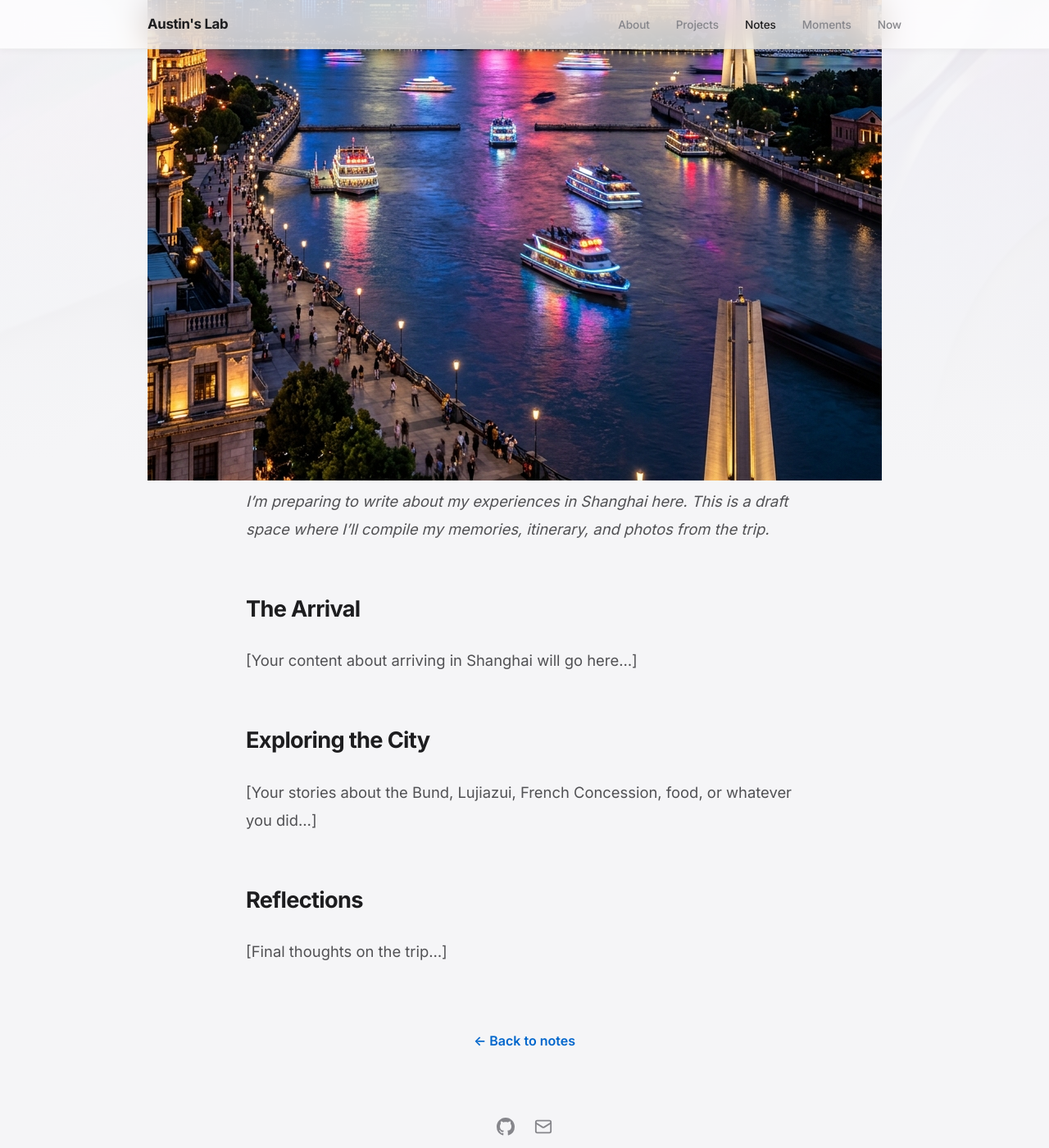
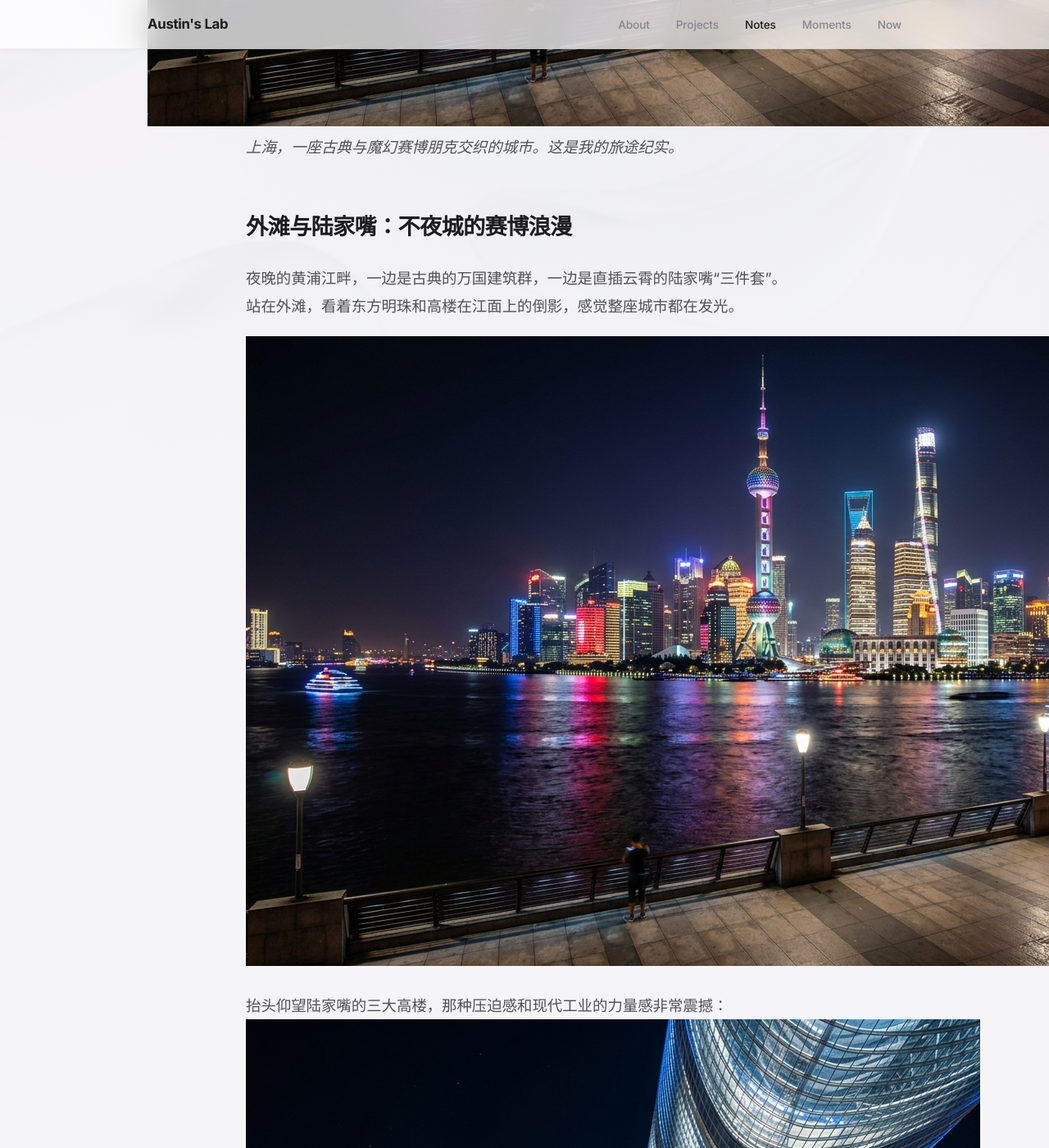
Before and after one commit to Dingding-leo/Dingding-leo.github.io, a Jekyll site: the page built from _posts/2026-07-10-postcards-from-shanghai.md, in a window 1280 px wide and 1400 px high, scrolled down 976 px. Shown: the whole window at 82% size. Built offline with Jekyll 4.4.1, drawn with Linux system fonts in a browser that asks for light colours; some of the changed text lies outside the part shown.

Commit message:
Draft Shanghai travelogue and link moments gallery directly to the post

```diff
--- a/_posts/2026-07-10-postcards-from-shanghai.md
+++ b/_posts/2026-07-10-postcards-from-shanghai.md
@@ -2,16 +2,31 @@
 layout: post
 title: "Postcards from Shanghai"
 reading_time: 5
-image: /assets/gallery/shanghai.jpg
+image: /assets/images/shanghai/enhanced_bund_panorama.jpg
 ---
 
-*I'm preparing to write about my experiences in Shanghai here. This is a draft space where I'll compile my memories, itinerary, and photos from the trip.*
+*上海，一座古典与魔幻赛博朋克交织的城市。这是我的旅途纪实。*
 
-## The Arrival
-[Your content about arriving in Shanghai will go here...]
+## 外滩与陆家嘴：不夜城的赛博浪漫
+夜晚的黄浦江畔，一边是古典的万国建筑群，一边是直插云霄的陆家嘴“三件套”。
+站在外滩，看着东方明珠和高楼在江面上的倒影，感觉整座城市都在发光。
 
-## Exploring the City
-[Your stories about the Bund, Lujiazui, French Concession, food, or whatever you did...]
+![Shanghai Bund Panorama](/assets/images/shanghai/enhanced_bund_panorama.jpg)
 
-## Reflections
-[Final thoughts on the trip...]
+抬头仰望陆家嘴的三大高楼，那种压迫感和现代工业的力量感非常震撼：
+![Lujiazui Skyscrapers](/assets/images/shanghai/enhanced_lujiazui_towers.jpg)
+
+雨夜的万国建筑群则有一种特别的复古浪漫，金黄色的灯光洒在湿漉漉的路面上。
+![Bund Architecture](/assets/images/shanghai/enhanced_bund_buildings.png)
+
+## 闹市中的静安寺
+在繁华的静安区，静安寺静静地矗立在那里。古老的金顶与背后的玻璃幕墙形成了一种独特的“赛博修仙”感。
+
+![Jingan Temple Night](/assets/images/shanghai/enhanced_jingan_temple.png)
+
+## 迪士尼：造梦的童话世界
+傍晚的迪士尼城堡亮起暖光，水面倒影着梦幻的光影，就像真的走进了一个魔法世界。
+
+![Shanghai Disneyland Castle](/assets/images/shanghai/enhanced_disney_castle.jpg)
+
+*(未完待续...)*
```
Also changed, not shown: moments.html (+5 -5 lines).
